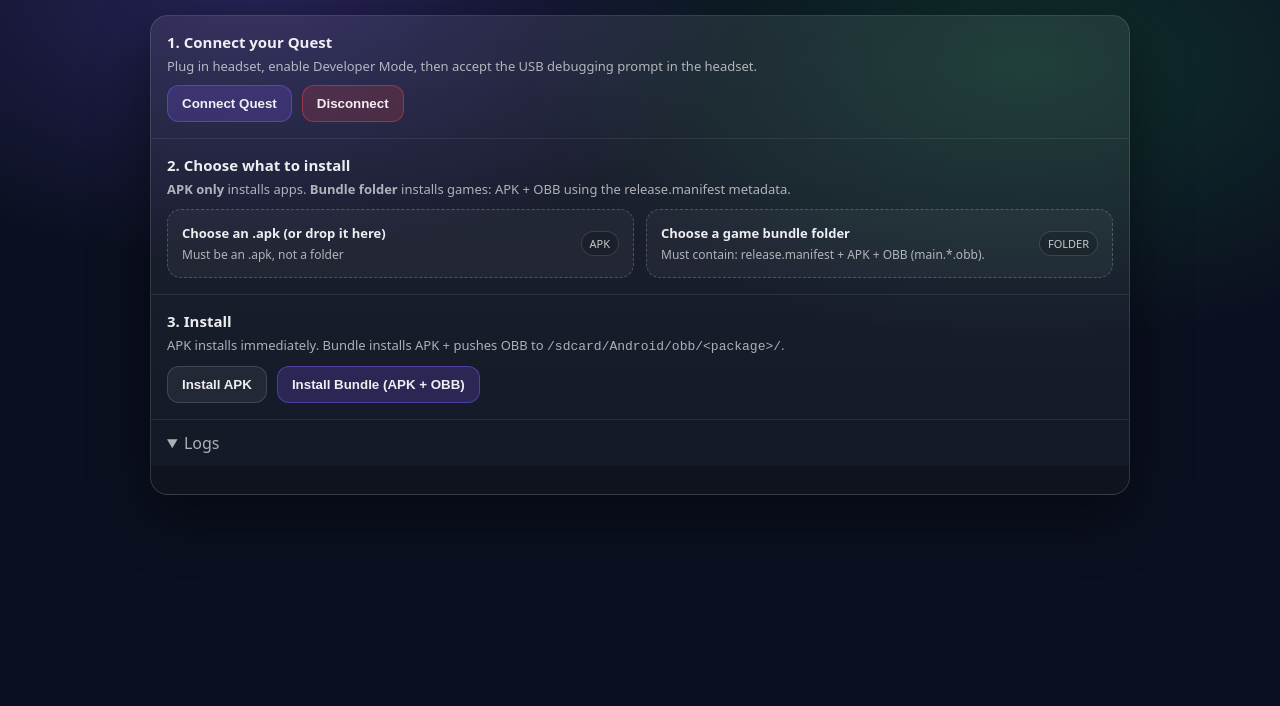
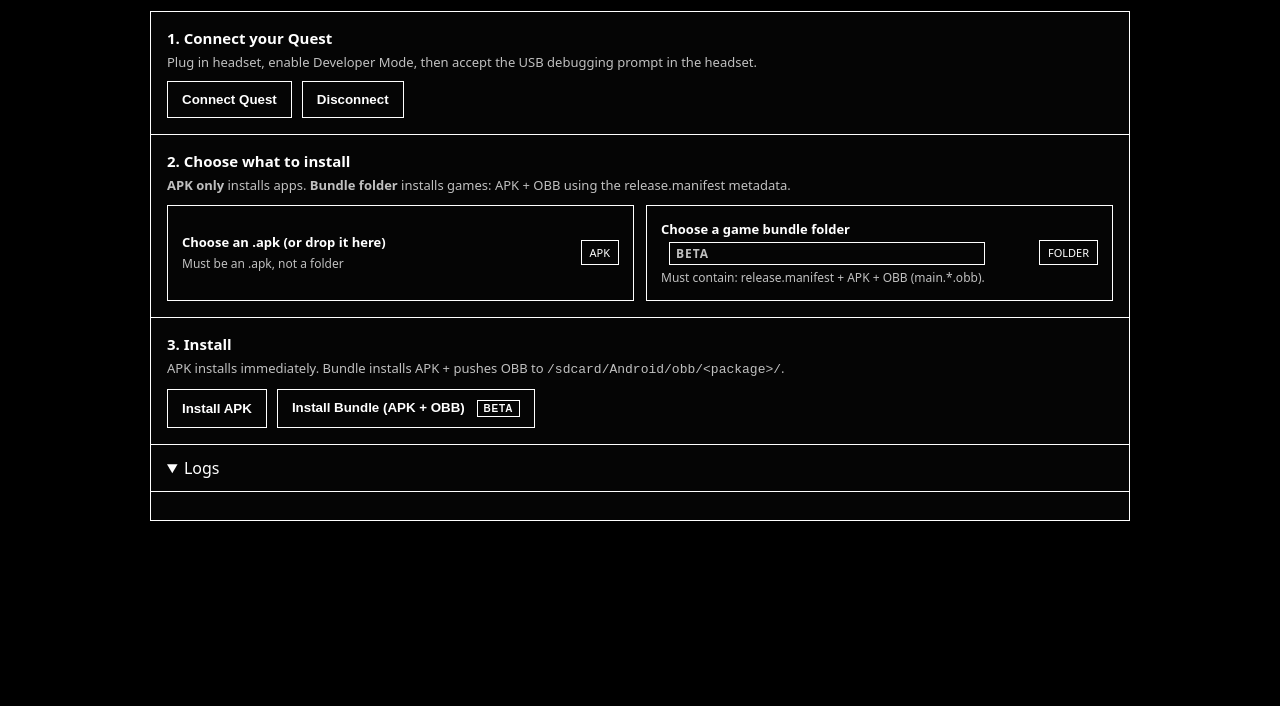
Before and after one commit to FrizzleM/QuestLoad, a website built with Vite: page quest-web-installer/index.html in a window 1280 px wide. Shown: the part 94-800 px from the top of the page. Built offline with nearby package versions, Linux system fonts and the light colour scheme.

Commit message:
Add BETA badges for bundle folder and install bundle action

```diff
--- a/quest-web-installer/index.html
+++ b/quest-web-installer/index.html
@@ -8,40 +8,33 @@
 
   <style>
     :root{
-      --bg:#0b1020;
-      --border:rgba(255,255,255,.12);
-      --text:rgba(255,255,255,.92);
-      --muted:rgba(255,255,255,.65);
-      --accent:#7c5cff;
-      --good:#22c55e;
-      --danger:#ef4444;
-      --radius:18px;
-      --shadow:0 20px 60px rgba(0,0,0,.45);
+      --bg:#000;
+      --surface:#050505;
+      --border:#fff;
+      --text:#fff;
+      --muted:rgba(255,255,255,.75);
+      --radius:0;
     }
     *{box-sizing:border-box}
     body{
       margin:0; min-height:100vh;
-      background:
-        radial-gradient(900px 500px at 20% 10%, rgba(124,92,255,.25), transparent 55%),
-        radial-gradient(900px 500px at 80% 20%, rgba(34,197,94,.18), transparent 55%),
-        var(--bg);
+      background:var(--bg);
       color:var(--text);
       font-family:system-ui,-apple-system,Segoe UI,Roboto,Helvetica,Arial;
       display:flex; justify-content:center;
-      padding:28px 16px;
+      padding:24px 16px;
     }
     .wrap{width:min(980px,100%)}
-    h1{margin:0 0 6px;font-size:28px}
-    .sub{color:var(--muted);font-size:14px;margin-bottom:18px;line-height:1.35}
+    h1{margin:0 0 8px;font-size:28px;font-weight:600;letter-spacing:.03em}
+    .sub{color:var(--muted);font-size:14px;margin-bottom:16px;line-height:1.35}
 
     .card{
-      background:linear-gradient(180deg,rgba(255,255,255,.08),rgba(255,255,255,.04));
+      background:var(--surface);
       border:1px solid var(--border);
       border-radius:var(--radius);
-      box-shadow:var(--shadow);
       overflow:hidden;
     }
-    .section{padding:16px;border-bottom:1px solid rgba(255,255,255,.08)}
+    .section{padding:16px;border-bottom:1px solid var(--border)}
     .section:last-child{border-bottom:none}
     .title{font-size:15px;font-weight:700;margin-bottom:6px}
     .desc{font-size:13px;color:var(--muted);line-height:1.35}
@@ -49,18 +42,16 @@
     .actions{display:flex;gap:10px;flex-wrap:wrap;margin-top:10px}
     button{
       appearance:none;
-      border-radius:12px;
+      border-radius:0;
       padding:10px 14px;
-      border:1px solid rgba(255,255,255,.14);
-      background:rgba(255,255,255,.06);
+      border:1px solid var(--border);
+      background:transparent;
       color:var(--text);
-      font-weight:700;
+      font-weight:600;
       cursor:pointer;
-      transition:.15s;
+      transition:background .15s;
     }
-    button:hover{background:rgba(255,255,255,.1)}
-    .primary{ background:rgba(124,92,255,.2); border-color:rgba(124,92,255,.45); }
-    .danger{ background:rgba(239,68,68,.18); border-color:rgba(239,68,68,.45); }
+    button:hover{background:rgba(255,255,255,.12)}
 
     .grid{
       display:grid;
@@ -73,9 +64,9 @@
     }
 
     .picker{
-      border:1.5px dashed rgba(255,255,255,.2);
-      background:rgba(255,255,255,.04);
-      border-radius:14px;
+      border:1px solid var(--border);
+      background:transparent;
+      border-radius:0;
       padding:14px;
       display:flex;
       justify-content:space-between;
@@ -88,18 +79,30 @@
     .tag{
       font-size: 11px;
       padding: 4px 8px;
-      border-radius: 999px;
-      border: 1px solid rgba(255,255,255,.14);
-      background: rgba(0,0,0,.18);
-      color: rgba(255,255,255,.75);
+      border-radius: 0;
+      border: 1px solid var(--border);
+      background: transparent;
+      color: var(--text);
       white-space: nowrap;
+    }
+    .beta-badge{
+      display:inline-block;
+      margin-left:8px;
+      font-size:10px;
+      font-weight:700;
+      letter-spacing:.08em;
+      padding:2px 6px;
+      border:1px solid var(--border);
+      color:var(--text);
+      vertical-align:middle;
     }
 
     pre{
       margin:0;
       padding:14px;
-      background:rgba(0,0,0,.25);
-      color:#b9ffcf;
+      border-top:1px solid var(--border);
+      background:transparent;
+      color:var(--text);
       font-size:12.5px;
       max-height:320px;
       overflow:auto;
@@ -108,7 +111,7 @@
     details summary{
       padding:12px 16px;
       cursor:pointer;
-      color:var(--muted);
+      color:var(--text);
       user-select:none;
     }
   </style>
@@ -131,8 +134,8 @@
         </div>
 
         <div class="actions">
-          <button id="connect" class="primary" type="button">Connect Quest</button>
-          <button id="disconnect" class="danger" type="button">Disconnect</button>
+          <button id="connect" type="button">Connect Quest</button>
+          <button id="disconnect" type="button">Disconnect</button>
         </div>
       </div>
 
@@ -157,7 +160,7 @@
           <!-- Bundle folder -->
           <div class="picker" id="bundlePick" role="button" tabindex="0">
             <div id="bundleLabel">
-              <strong>Choose a game bundle folder</strong>
+              <strong>Choose a game bundle folder<span class="beta-badge">BETA</span></strong>
               <span>Must contain: release.manifest + APK + OBB (main.*.obb).</span>
             </div>
             <div class="tag">FOLDER</div>
@@ -175,7 +178,7 @@
 
         <div class="actions">
           <button id="install" type="button">Install APK</button>
-          <button id="installBundle" class="primary" type="button">Install Bundle (APK + OBB)</button>
+          <button id="installBundle" type="button">Install Bundle (APK + OBB) <span class="beta-badge">BETA</span></button>
         </div>
       </div>
 
@@ -204,8 +207,7 @@
       });
 
       const hl = (on) => {
-        apkPick.style.borderColor = on ? 'rgba(124,92,255,.65)' : 'rgba(255,255,255,.2)';
-        apkPick.style.background = on ? 'rgba(124,92,255,.10)' : 'rgba(255,255,255,.04)';
+        apkPick.style.background = on ? 'rgba(255,255,255,.12)' : 'transparent';
       };
       ['dragenter','dragover'].forEach(evt => apkPick.addEventListener(evt, (e)=>{ e.preventDefault(); hl(true); }));
       ['dragleave','drop'].forEach(evt => apkPick.addEventListener(evt, (e)=>{ e.preventDefault(); hl(false); }));
@@ -230,7 +232,7 @@
 
       bundleInput.addEventListener('change', () => {
         const files = bundleInput.files ? bundleInput.files.length : 0;
-        if (files > 0) bundleLabel.querySelector('strong').textContent = `Selected folder (${files} files)`;
+        if (files > 0) bundleLabel.querySelector('strong').innerHTML = `Selected folder (${files} files)<span class="beta-badge">BETA</span>`;
       });
     </script>
   </div>
```
